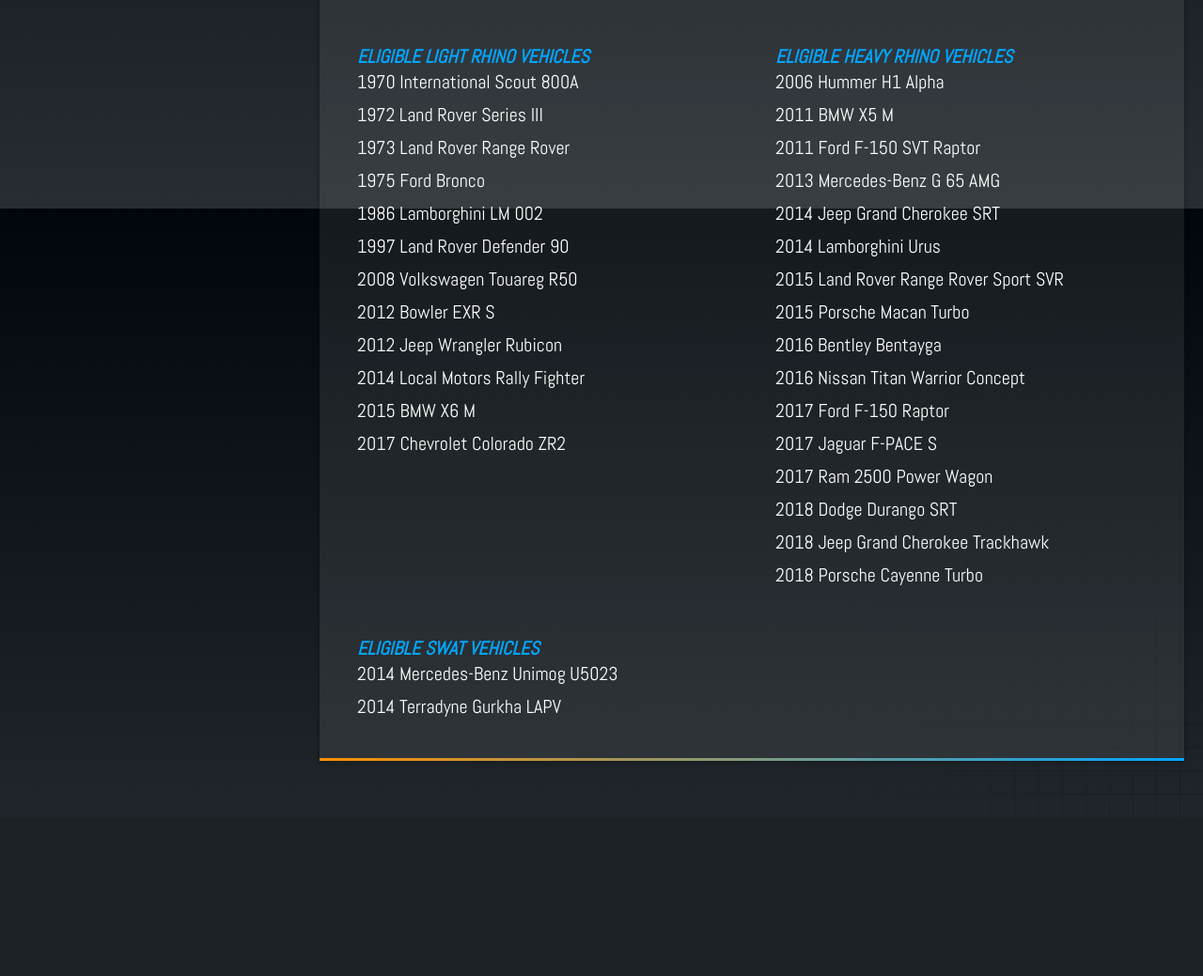
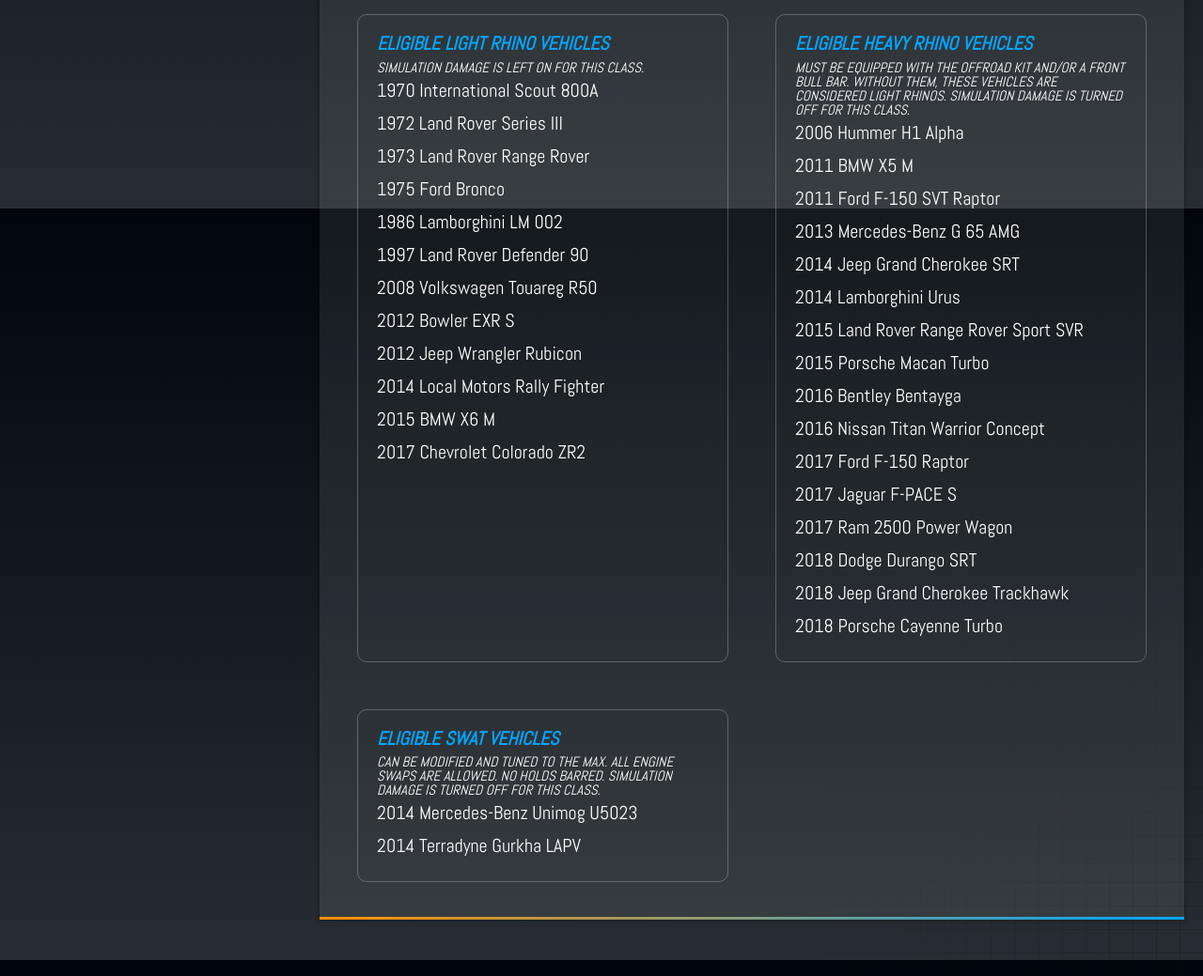
Before and after one commit to Ameer67/The-Racers-and-Chasers-Club, a PHP site: page /police.php in a window 1280 px wide. Shown: the part 3778-4817 px from the top of the page at 94% size. Before the commit the page ends 4588 px from the top, so only its background shows below. Run offline with PHP 8.4, Linux system fonts and the light colour scheme; a stand-in replaces the project's code that opens the database connection; grey boxes are pictures that could not be loaded.

Commit message:
editied police car descriptions

```diff
--- a/police.php
+++ b/police.php
@@ -106,7 +106,7 @@
             <div class="policecar">
                 <div class="carinfo">
                     <h4>Light Rhino</h4>
-                    <p>This class consists of relatively small SUVs and pickups made for ramming racers off the road.
+                    <p>This class consists of relatively small SUVs and pickups made for ramming racers off the road. They can prove useful during offroad situations in which a Cruiser might struggle. See eligible cars below.
                     <br>Restrictions: only 1 allowed on-duty until there are 8+ players, then 2.</p>
                 </div>
                 <div class="carimg"></div>
@@ -114,7 +114,7 @@
             <div class="policecar">
                 <div class="carinfo">
                     <h4>Heavy Rhino</h4>
-                    <p>The Heavy Rhino is allowed to patrol the streets, but only in winter. They can be called to action during a priority 1 pursuit (regardless of season). These vehicles are equipped with a heavy-duty offroad kit, increasing their strength. Simulation damage is turned off for this class.
+                    <p>These strengthened machines can be called into action during priority 1 pursuits. Winter is the only time they are allowed on patrol. Simulation damage is turned off for this class. See eligible cars below.
                     <br>Restrictions: only 1 allowed on-duty until there are 8+ players during winter, then 2, and only 1 allowed during priority 1 pursuit.</p>
                 </div>
                 <div class="carimg"></div>
@@ -138,13 +138,14 @@
             <div class="policecar">
                 <div class="carinfo">
                     <h4>SWAT</h4>
-                    <p>Only under dire situations should the SWAT team be called to action. They can be tuned to the max regardless of lobby restrictions. Simulation damage is turned off for this class.
+                    <p>Only under dire situations should the SWAT team be called to action. They can be tuned to the max regardless of lobby restrictions. Simulation damage is turned off for this class. See eligible cars below.
                     <br>Restrictions: only 1 allowed after 10+ minute pursuit and priority 1.</p>
                 </div>
                 <div class="carimg"></div>
             </div>
-            <div>
+            <div class="policecarrestrictions">
                 <h4>Eligible Light Rhino vehicles</h4>
+                <h5>Simulation damage is left on for this class.</h5>
                 <p>
                 1970	International	Scout 800A<br>
                 1972	Land Rover	Series III<br>
@@ -160,8 +161,9 @@
                 2017	Chevrolet	Colorado ZR2<br>
                 </p>
             </div>
-            <div>
+            <div class="policecarrestrictions">
                 <h4>Eligible Heavy Rhino vehicles</h4>
+                <h5>MUST be equipped with the offroad kit and/or a front bull bar. Without them, these vehicles are considered Light Rhinos. Simulation damage is turned off for this class.</h5>
                 <p>
                 2006	Hummer	H1 Alpha<br>
                 2011	BMW	X5 M<br>
@@ -181,8 +183,9 @@
                 2018	Porsche	Cayenne Turbo<br>
                 </p>
             </div>
-            <div>
+            <div class="policecarrestrictions">
                 <h4>Eligible SWAT vehicles</h4>
+                <h5>Can be modified and tuned to the max. All engine swaps are allowed. No holds barred. Simulation damage is turned off for this class.</h5>
                 <p>
                 2014	Mercedes-Benz	Unimog U5023<br>
                 2014	Terradyne	Gurkha LAPV<br>
--- a/styles.css
+++ b/styles.css
@@ -504,6 +504,17 @@ button:hover {
   border-radius: 0 0 .5em .5em;
 }
 
+.policecarrestrictions {
+  border: 1px solid rgba(255, 255, 255, 0.25);
+  border-radius: .5em;
+  padding: 1em;
+}
+
+.policecarrestrictions h5{
+  padding-top: .5em;
+  font-weight: normal;
+}
+
 .datetime {
   color: white;
   opacity: .25;
```
